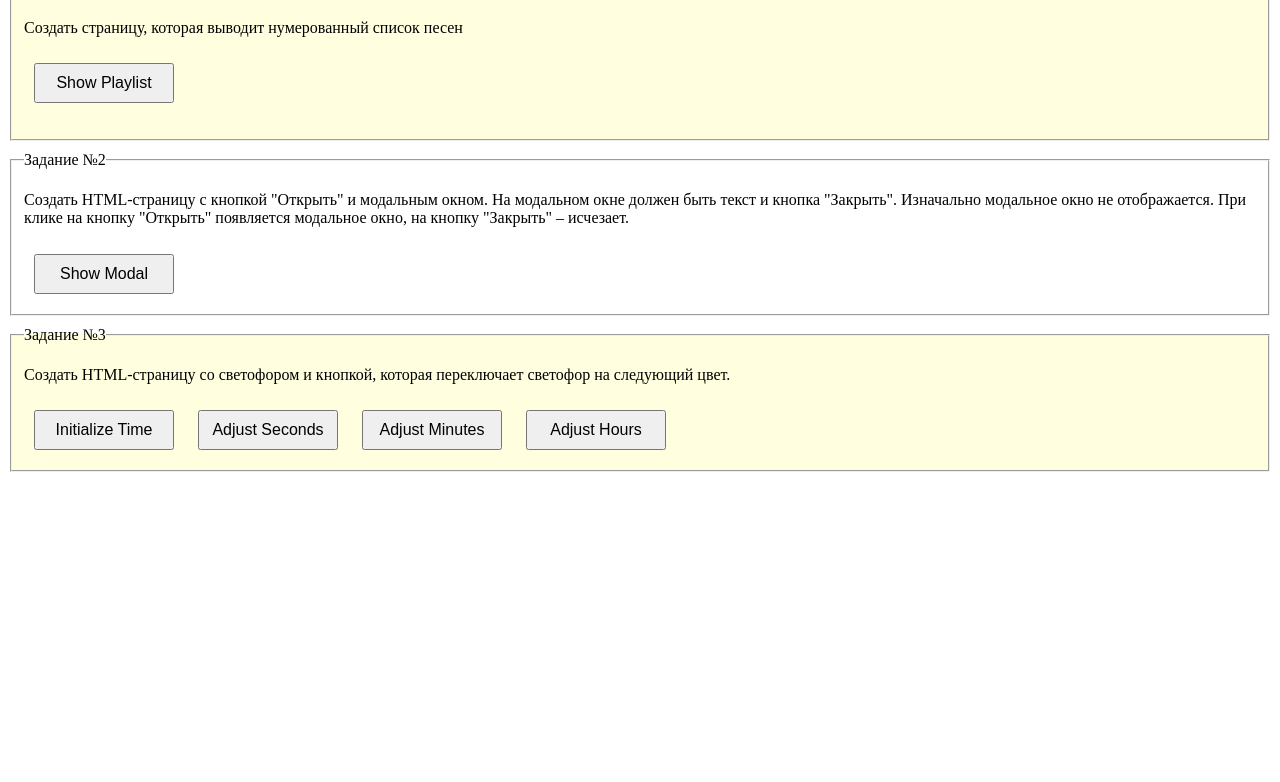
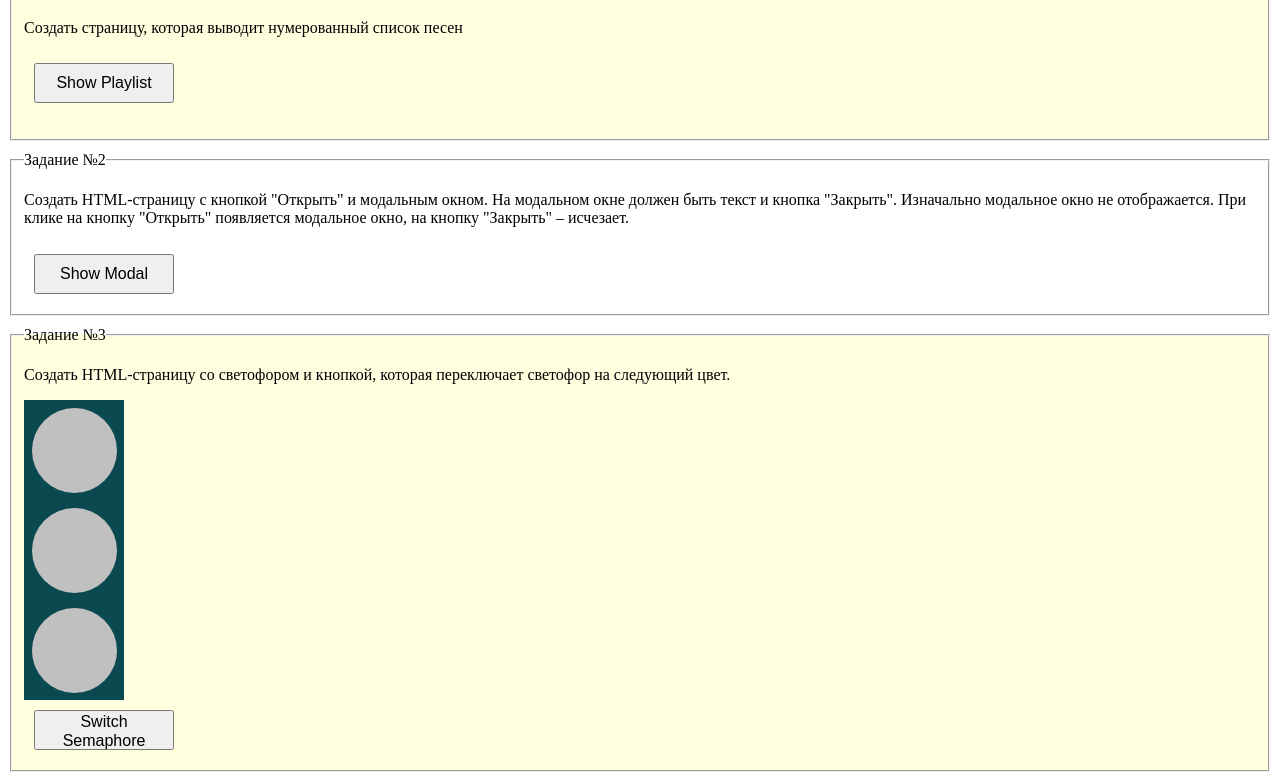
Before and after one commit to SerhiyPyatak/task29-DOM, a website: page index.html in a window 1280 px wide. Shown: the part 101-883 px from the top of the page. Before the commit the page ends 800 px from the top, so only its background shows below. Drawn offline with Linux system fonts and the light colour scheme.

Commit message:
This commit completes third task

```diff
--- a/index.html
+++ b/index.html
@@ -50,11 +50,13 @@
           Создать HTML-страницу со светофором и кнопкой, которая переключает
           светофор на следующий цвет.
         </p>
+        <div class="taskform__semaphore" id="semaphore">
+          <div class="taskform__semaphore_lamp" id="lamp0"></div>
+          <div class="taskform__semaphore_lamp" id="lamp1"></div>
+          <div class="taskform__semaphore_lamp" id="lamp2"></div>
+        </div>
         <div class="buttonsblock">
-          <button onclick="initTime()">Initialize Time</button>
-          <button onclick="adjustSeconds()">Adjust Seconds</button>
-          <button onclick="adjustMinutes()">Adjust Minutes</button>
-          <button onclick="adjustHours()">Adjust Hours</button>
+          <button onclick="switchSemaphore()">Switch Semaphore</button>
         </div>
       </fieldset>
     </form>
--- a/js/scripts.js
+++ b/js/scripts.js
@@ -73,3 +73,14 @@ function showModal() {
 function closeModal() {
 	modal.style.display = "none";
 }
+
+//--------------- task 3 section -------------------------
+let semaphoreState = 0;
+const semaphoreLights = ['red', 'yellow', 'green'];
+function switchSemaphore() {
+	for (let i = 0; i < 3; i++) {
+		document.getElementById(`lamp${i}`).style.backgroundColor = 'silver';
+	}
+	document.getElementById(`lamp${semaphoreState}`).style.backgroundColor = semaphoreLights[semaphoreState];
+	(semaphoreState + 1 < 3) ? semaphoreState++ : semaphoreState = 0;
+}
--- a/scss/style.scss
+++ b/scss/style.scss
@@ -21,6 +21,23 @@ body {
             cursor:				pointer;
         }
     }
+
+    &__semaphore {
+        width:                      100px;
+        height:                     300px;
+        background-color:           #0b4951;
+        display:                    flex;
+        flex-direction:             column;
+        justify-content:            space-around;
+        align-items:                center;
+
+        &_lamp {
+            width:                  85px;
+            height:                 85px;
+            border-radius:          50%;
+            background-color:           silver;
+        }
+    }
 }
 
 label p {
```
Also changed, not shown: css/style.css, 1 other file.
